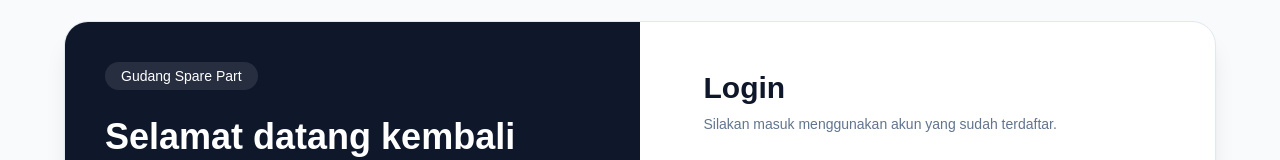
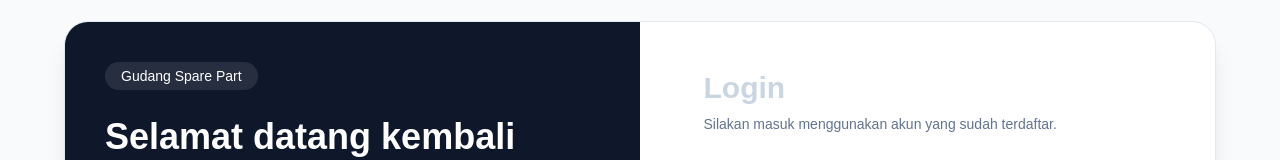
Before and after one commit to Laangg-arch/ujk, a Next.js app: page /login in a window 1280 px wide. Shown: the part 157-317 px from the top of the page. Built offline with nearby package versions, Linux system fonts and the light colour scheme.

Commit message:
update login

```diff
--- a/app/login/page.tsx
+++ b/app/login/page.tsx
@@ -70,7 +70,7 @@ export default function LoginPage() {
 
           <div className="p-8 md:p-12">
             <div className="mx-auto w-full max-w-md">
-              <h2 className="text-3xl font-bold text-slate-900">Login</h2>
+              <h2 className="text-3xl font-bold text-slate-300">Login</h2>
               <p className="mt-2 text-sm text-slate-500">
                 Silakan masuk menggunakan akun yang sudah terdaftar.
               </p>
@@ -86,7 +86,7 @@ export default function LoginPage() {
                     value={email}
                     onChange={(e) => setEmail(e.target.value)}
                     required
-                    className="w-full rounded-xl border border-slate-300 bg-white px-4 py-3 text-sm text-black outline-none transition focus:border-slate-900"
+                    className="w-full rounded-xl border border-slate-300 bg-white px-4 py-3 text-sm outline-none transition focus:border-slate-900"
                   />
                 </div>
 
```
